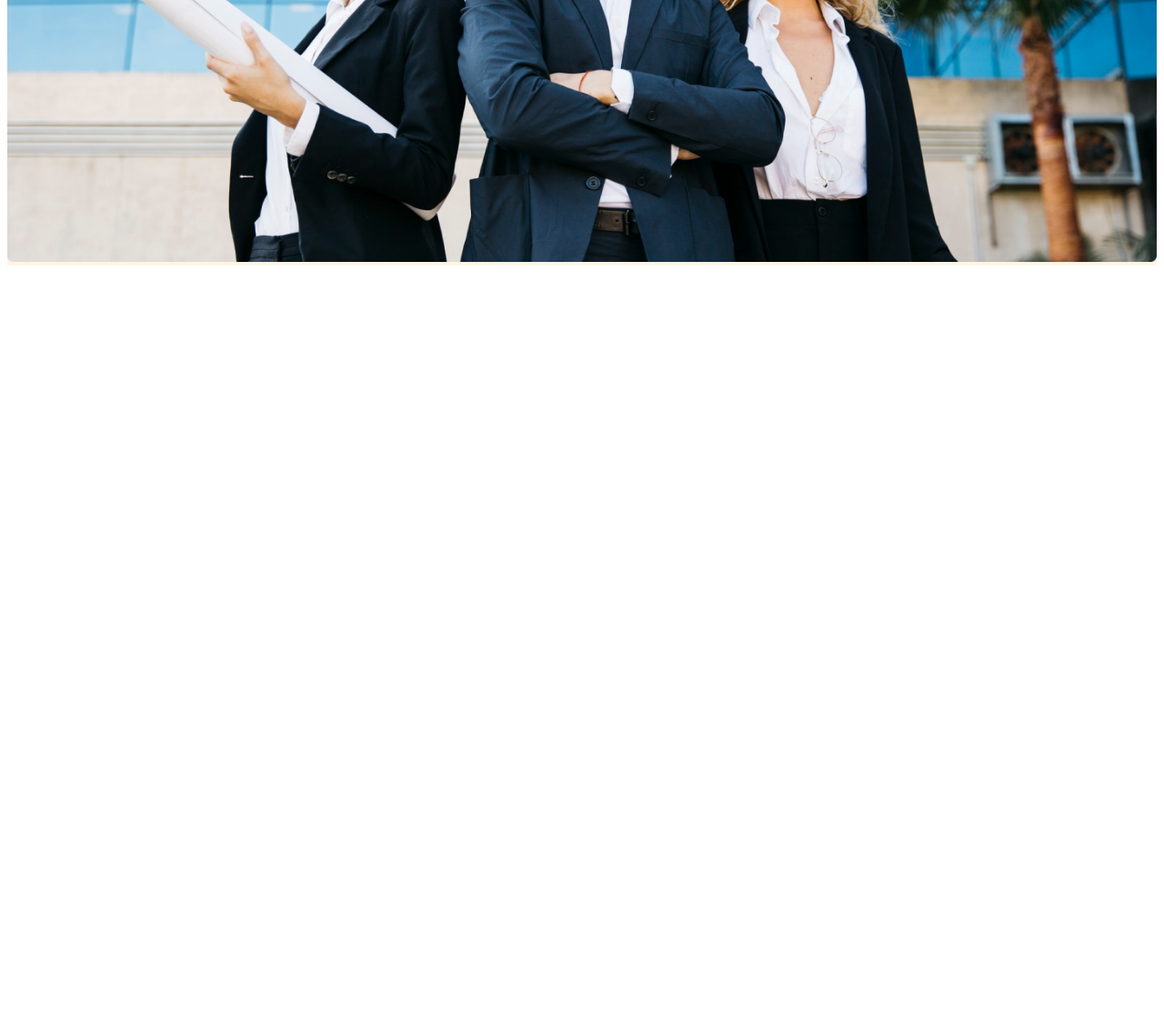
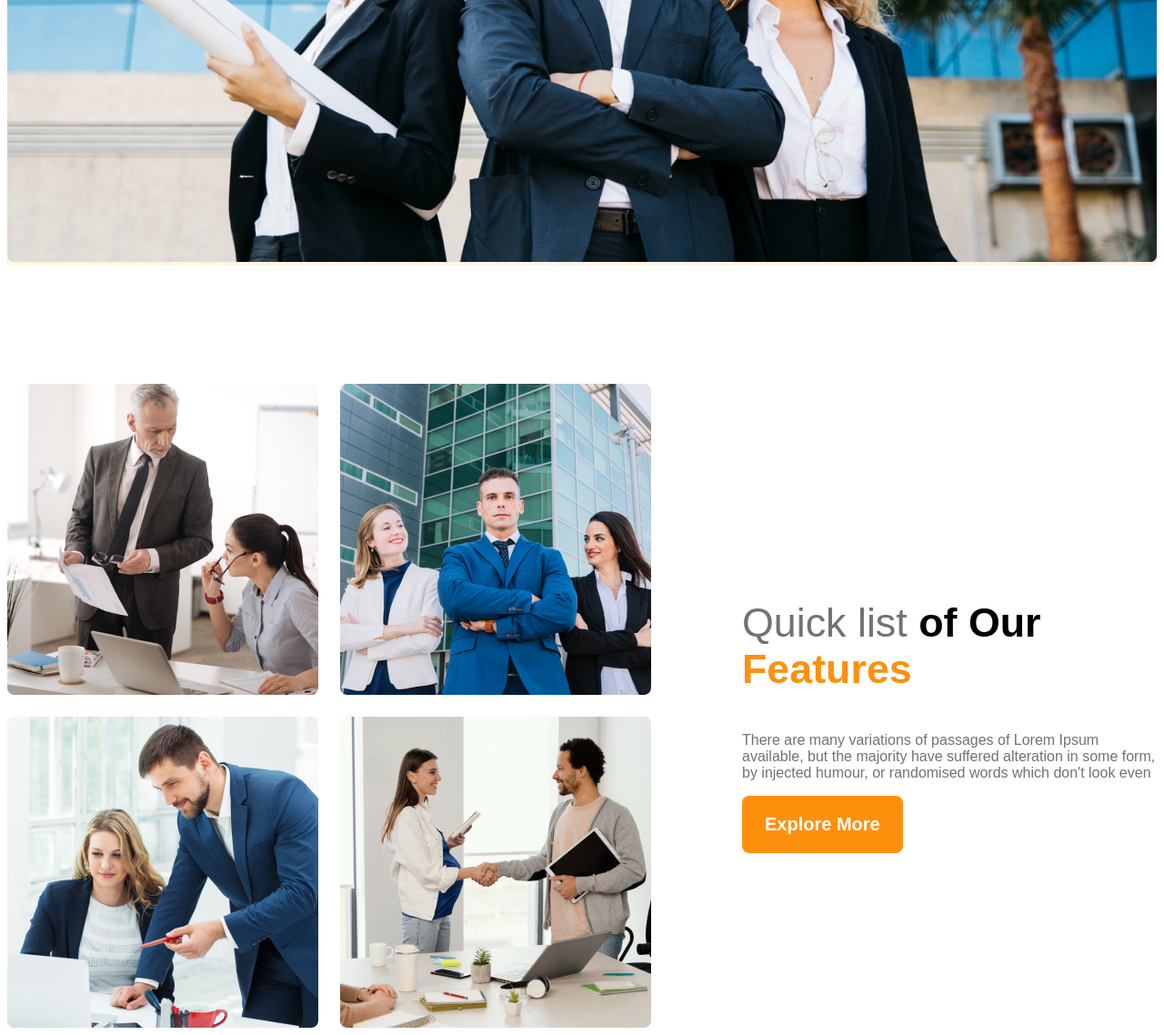
Before and after one commit to itz-Anann/g3-architect-website, a plain HTML site: page index.html in a window 1280 px wide. Shown: the part 884-2022 px from the top of the page at 91% size. Before the commit the page ends 1184 px from the top, so only its background shows below. Drawn offline with Linux system fonts and the light colour scheme.

Commit message:
main 1st part done

```diff
--- a/index.html
+++ b/index.html
@@ -30,7 +30,21 @@
         </div>
     </header>
     <main>
+        <section class="teams display-flex">
+            <div class="team-img-container">
+                <img src="images/team1.png" alt="two architect discussing about work">
+                <img src="images/team2.png" alt="">
+                <img src="images/team3.png" alt="">
+                <img src="images/team4.png" alt="">
 
+            </div>
+            <div class="our-features">
+                <h3 class="feature-title"><span id="quick-list" class="text-light-grey">Quick list</span> <span>of Our </span><span class="text-primary">Features</span></h3>
+                <p class="feature-description text-light-grey">There are many variations of passages of Lorem Ipsum available, but the majority have suffered alteration in some form, by injected humour, or randomised words which don't look even</p>
+                <button class="btn-primary">Explore More</button>
+            </div>
+
+        </section>
     </main>
     <footer>
 
--- a/styles/architects.css
+++ b/styles/architects.css
@@ -8,6 +8,9 @@
 /* shared styles */
 .display-flex{
     display: flex;
+}
+.text-primary{
+    color: #FF900E;
 }
 /* darl 02 */
 .text-grey{
@@ -28,6 +31,13 @@
     font-weight: 600;
     border-radius: 8px;
     border: none;
+}
+main{
+    max-width: 1440px;
+    margin: 0 auto;
+}
+main>section{
+    margin-top: 130px;
 }
 /* header styles */
 
@@ -67,9 +77,48 @@
 .banner-img{
     width: 100%;
 }
+/* team and feature related */
+.teams{
+    align-items: center;
+}
+.team-img-container{
+    display: grid;
+    grid-template-columns: repeat(2,1fr);
+    gap: 24px;
+}
+.our-features{
+    margin-left: 100px;
+}
+.feature-title{
+    font-size: 2.8rem;
+    font-weight: 700;
+}
+#quick-list{
+    font-weight: 500;
+}
 /* responsive media query */
 @media screen and (max-width:576px) {
-    .navbar, .nav-links{
+    .navbar,
+    .nav-links,
+    .teams
+    {
         flex-direction: column;
     }
+    .team-img-container{
+        grid-template-columns: repeat(1,1fr);
+    }
+    .our-features{
+        margin-left: 20px;
+    }
 }
+/* medium size device */
+@media screen and (min-width:576px) and (max-width:992px) {
+    .teams{
+        flex-direction: column;
+
+    }
+    .our-features{
+        margin-right: 50px ;
+    }
+
+}
```
